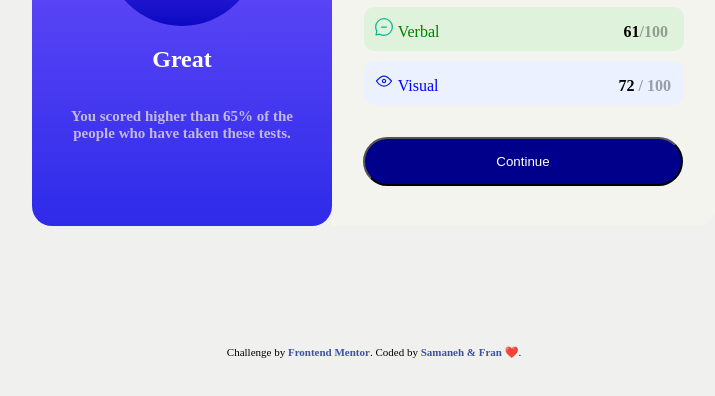
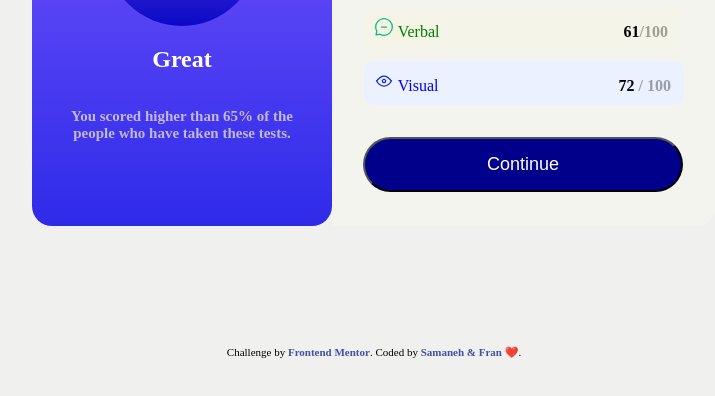
Before and after one commit to frandigon6alves/Front-End-Challenge, a plain HTML site: page index.html in a window 1280 px wide. In both pictures the pointer is over the element 640 px from the left and 326 px from the top of the page. Shown: the part 294-690 px from the top of the page, without its empty margins (266-981 px from the left). Drawn offline with Linux system fonts and the light colour scheme.

Commit message:
last changess

```diff
--- a/summary.css
+++ b/summary.css
@@ -20,6 +20,10 @@ body {
 }
 h3 {
   margin-left: 2.1rem;
+}
+h3:hover,
+:active {
+  font-size: 110%;
 }
 .container {
   display: grid;
@@ -80,7 +84,9 @@ header p {
   padding: 0;
   margin-left: 28px;
 }
-
+.summary-list :hover {
+  background-color: rgba(238, 238, 201, 0.158);
+}
 .red {
   background-color: rgba(255, 0, 0, 0.112);
   width: 300px;
@@ -119,6 +125,11 @@ button {
   margin-left: 31px;
   background-color: darkblue;
   color: white;
+  cursor: pointer;
+  font-size: 18px;
+}
+button:hover {
+  background-color: rgba(87, 87, 215, 0.626);
 }
 .reaction-red {
   color: var(--primary);
@@ -189,4 +200,7 @@ button {
     font-size: 18px;
     margin-top: 120px;
   }
+  .summary-list :hover {
+    background-color: rgba(238, 238, 201, 0.158);
+  }
 }
```
